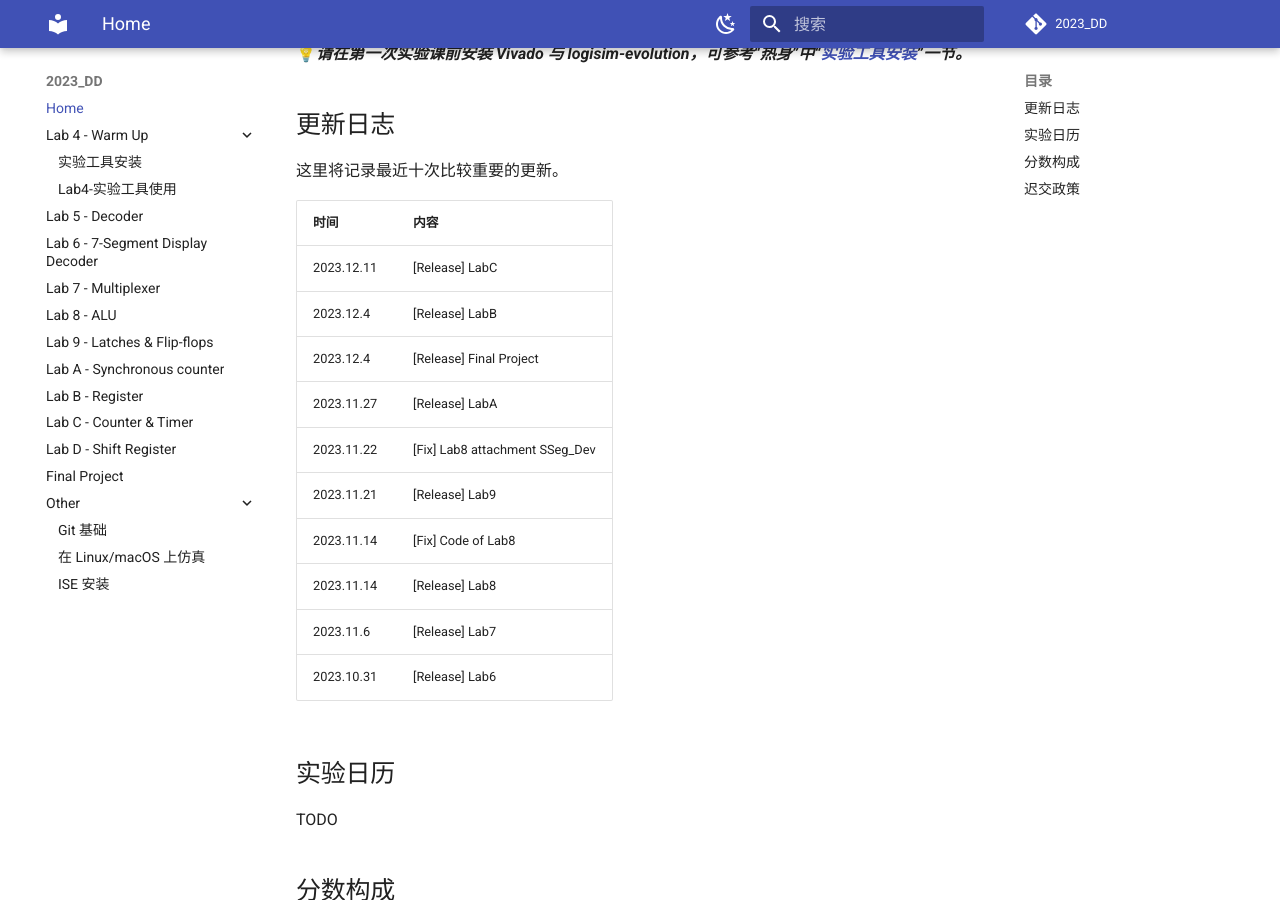
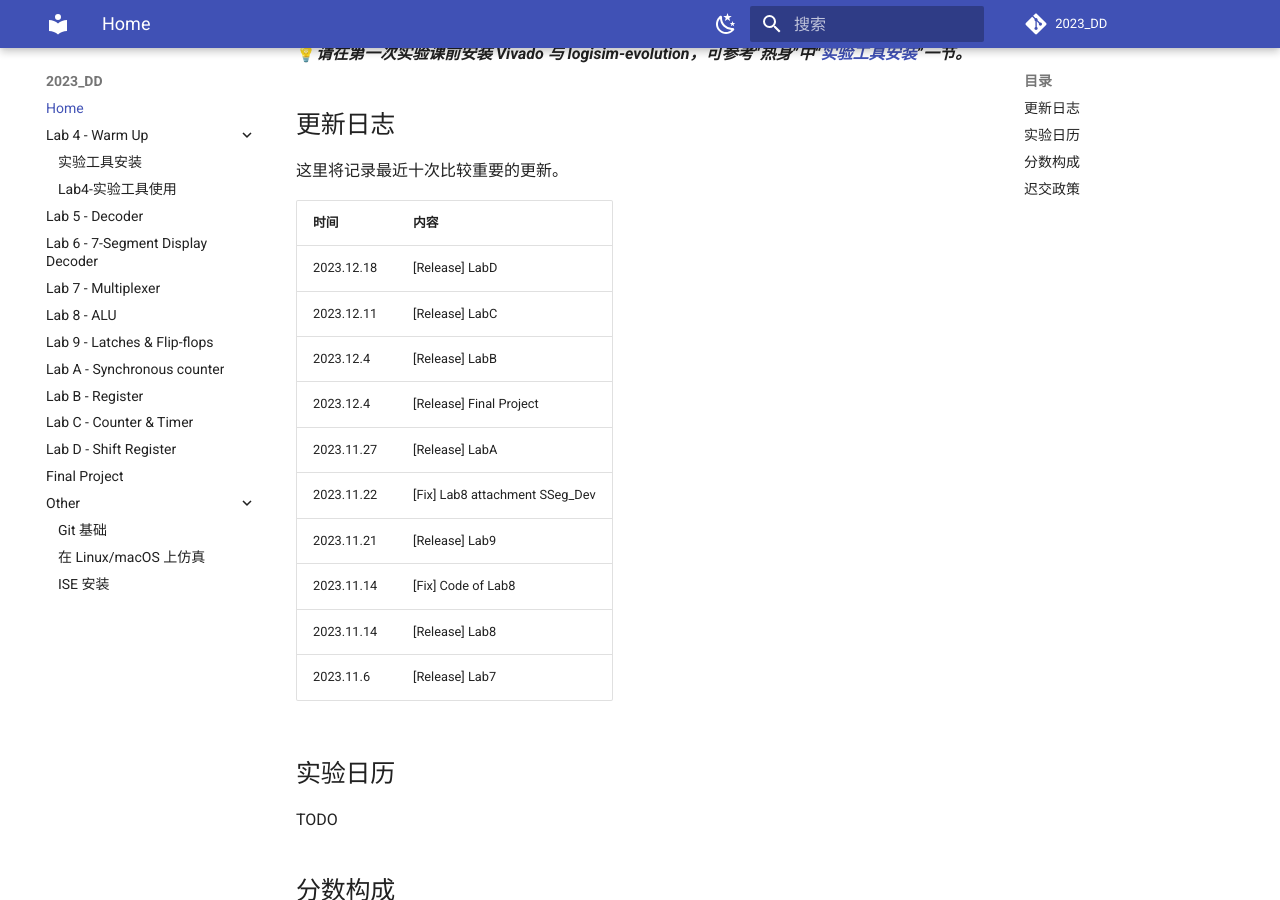
Before and after one commit to Guahao31/2023_DD, an MkDocs documentation site: the page built from docs/index.md, in a window 1280 px wide and 900 px high, scrolled down 458 px. Built offline with MkDocs 1.6.1 and Material for MkDocs 9.7.7, drawn with Linux system fonts in a browser that asks for light colours; a script that is not in the unit is left out; comment, search, counter and statistics services are not loaded.

Commit message:
release: labD

```diff
--- a/docs/index.md
+++ b/docs/index.md
@@ -20,6 +20,7 @@
 
 | 时间 | 内容 |
 | --- | :------------------------------------ |
+| 2023.12.18 | [Release] LabD |
 | 2023.12.11 | [Release] LabC |
 | 2023.12.4 | [Release] LabB |
 | 2023.12.4 | [Release] Final Project |
@@ -29,7 +30,7 @@
 | 2023.11.14 | [Fix] Code of Lab8 |
 | 2023.11.14 | [Release] Lab8 |
 | 2023.11.6 | [Release] Lab7 |
-| 2023.10.31 | [Release] Lab6 |
+<!-- | 2023.10.31 | [Release] Lab6 | -->
 <!-- | 2023.10.23 | [Release] Lab5 | -->
 <!-- | 2023.10.12 | [Update] 迟交政策 | -->
 <!-- | 2023.10.10 | [Release] Lab4 | -->
```
